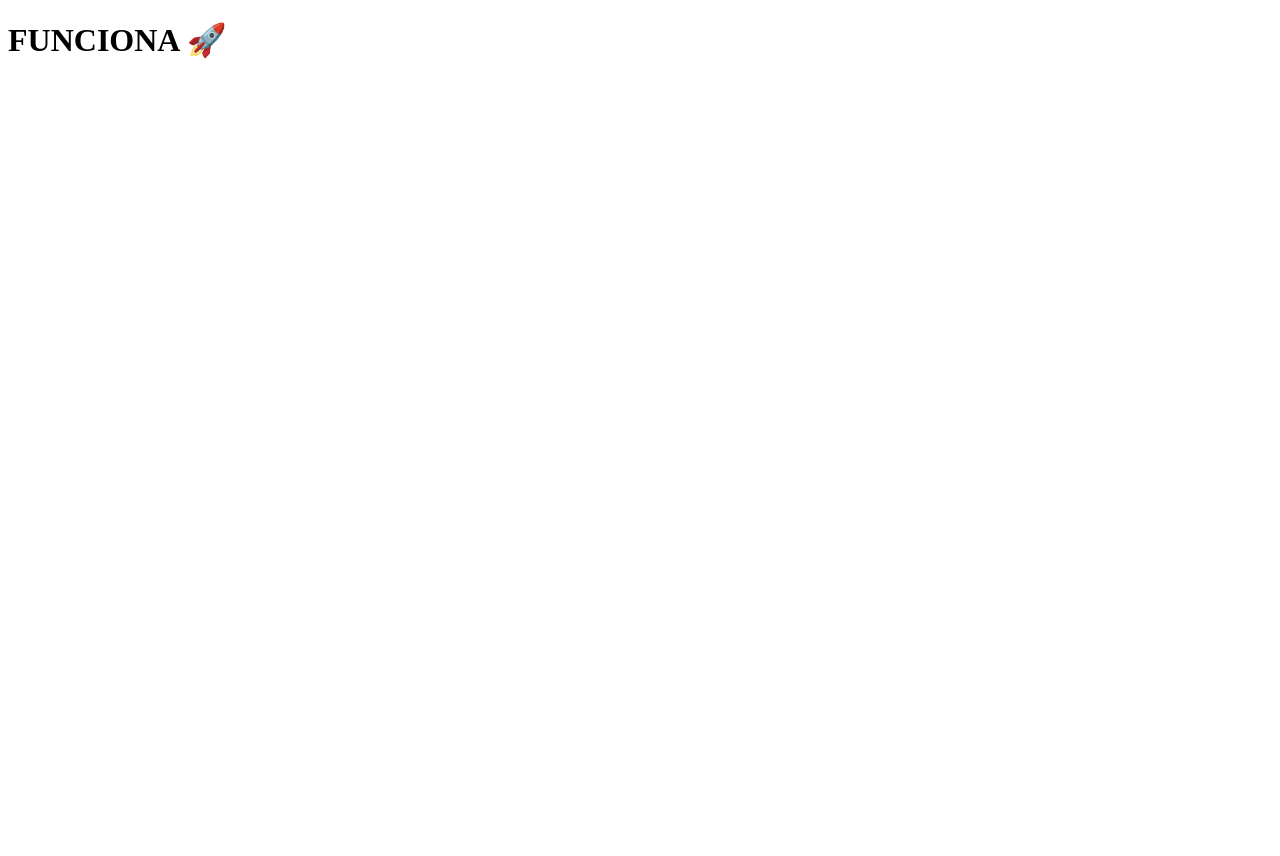
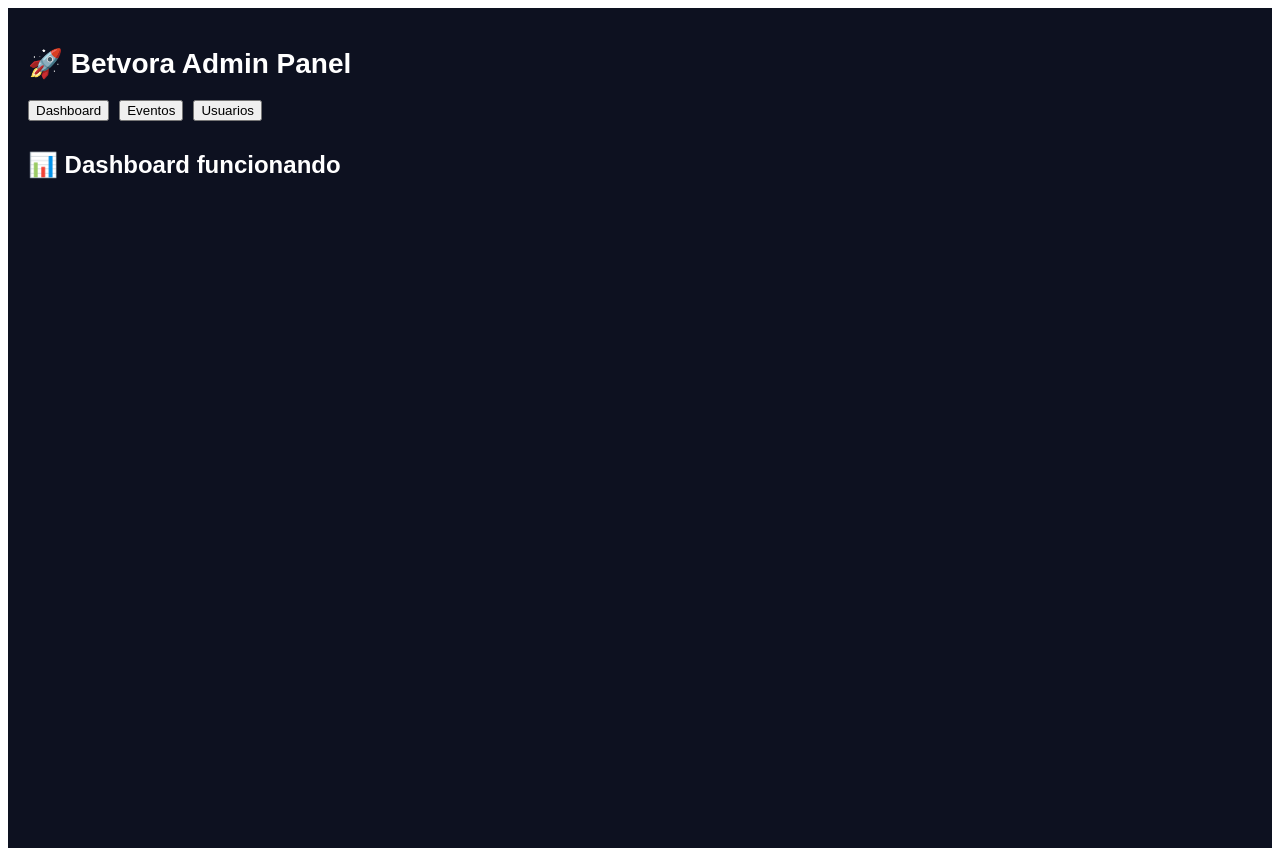
Before and after one commit to Mr-Kafkaa/betvora, a Next.js app: page / in a window 1280 px wide. Before the commit the page ends 800 px from the top, so only its background shows below. Built offline with nearby package versions, Linux system fonts and the light colour scheme.

Commit message:
aaaaaaaaaa

```diff
--- a/app/page.jsx
+++ b/app/page.jsx
@@ -1,3 +1,5 @@
+import Bvradar from "./Bvradar";
+
 export default function Page() {
-  return <h1>FUNCIONA 🚀</h1>;
+  return <Bvradar />;
 }
```
